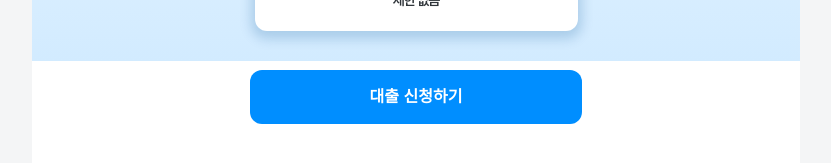
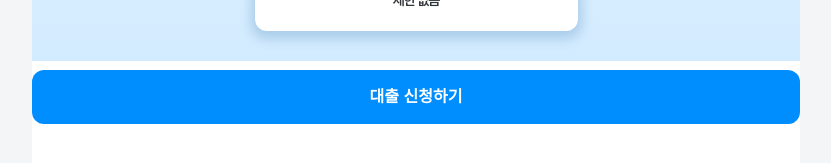
Before and after one commit to mjgwon24/flexrate-front, a Next.js app: page / in a window 1280 px wide. Shown: the part 657-820 px from the top of the page, without its empty margins (224-1055 px from the left). Built offline with nearby package versions, Linux system fonts and the light colour scheme.

Commit message:
fix: 버튼 type 수정 및 width 관련 크기 수정

```diff
--- a/src/components/Button/Button.style.ts
+++ b/src/components/Button/Button.style.ts
@@ -3,32 +3,28 @@ import styled from '@emotion/styled';
 import { semanticColor } from '@/styles/colors';
 import { typoStyleMap } from '@/styles/typos';
 
-import {
-  backgroundColorMap,
-  borderColorMap,
-  ButtonSize,
-  ButtonVarient,
-  sizeWidthMapping,
-  textColorMap,
-} from './Button.type';
+import { ButtonSize, sizeWidthMapping } from './Button.type';
 
 interface StyledButtonProps {
   $size?: ButtonSize;
-  $varient?: ButtonVarient;
+  $bg: string;
+  $border: string;
+  $color: string;
 }
 
 export const ButtonContainer = styled.button<StyledButtonProps>`
   cursor: pointer;
-  ${typoStyleMap['body1_sb']}
-  width: ${({ $size }) => ($size ? sizeWidthMapping[$size] : sizeWidthMapping['XL'])};
+  ${typoStyleMap['body1_sb']};
+  width: ${({ $size }) => sizeWidthMapping[$size ?? 'XL']};
   height: 54px;
   padding: 14px 16px;
+  display: flex;
   justify-content: center;
   align-items: center;
   border-radius: 12px;
-  border: 1px solid ${({ $varient }) => borderColorMap[$varient ?? 'PRIMARY']};
-  background-color: ${({ $varient }) => backgroundColorMap[$varient ?? 'PRIMARY']};
-  color: ${({ $varient }) => textColorMap[$varient ?? 'PRIMARY']};
+  border: 1px solid ${({ $border }) => $border};
+  background-color: ${({ $bg }) => $bg};
+  color: ${({ $color }) => $color};
 
   &:disabled {
     cursor: not-allowed;
--- a/src/components/Button/Button.tsx
+++ b/src/components/Button/Button.tsx
@@ -1,11 +1,18 @@
 'use client';
+import { ButtonContainer } from './Button.style';
+import { ButtonProps, getButtonStyle } from './Button.type';
 
-import { ButtonContainer } from './Button.style';
-import { ButtonProps } from './Button.type';
+const Button = ({ text, size, varient = 'PRIMARY', selected = false, ...props }: ButtonProps) => {
+  const { backgroundColor, borderColor, textColor } = getButtonStyle(varient, selected);
 
-const Button = ({ text, size, varient, ...props }: ButtonProps) => {
   return (
-    <ButtonContainer $size={size} $varient={varient} {...props}>
+    <ButtonContainer
+      $size={size}
+      $bg={backgroundColor}
+      $border={borderColor}
+      $color={textColor}
+      {...props}
+    >
       {text}
     </ButtonContainer>
   );
--- a/src/components/Button/Button.type.ts
+++ b/src/components/Button/Button.type.ts
@@ -9,14 +9,15 @@ export interface ButtonProps extends React.ButtonHTMLAttributes<HTMLButtonElemen
   text: string;
   size?: ButtonSize;
   varient?: ButtonVarient;
+  selected?: boolean;
 }
 
 export const sizeWidthMapping: Record<ButtonSize, string> = {
-  XL: '332px',
+  XL: '100%',
   L: '218px',
-  M: '162px',
-  S: '106px',
-  XS: '77px',
+  M: 'calc(100%/2)',
+  S: 'calc(100%/3)',
+  XS: 'calc(100%/4)',
 };
 
 export const borderColorMap: Partial<Record<ButtonVarient, string>> = {
@@ -39,3 +40,13 @@ export const textColorMap: Record<ButtonVarient, string> = {
   TERTIARY: semanticColor.text.normal.sub3,
   S_SPECIAL: semanticColor.text.normal.sub1,
 };
+
+export const getButtonStyle = (variant: ButtonVarient, isSelected: boolean = false) => {
+  const finalVariant = isSelected ? 'SECONDARY' : variant ?? 'PRIMARY';
+
+  return {
+    backgroundColor: backgroundColorMap[finalVariant],
+    borderColor: borderColorMap[finalVariant] ?? 'transparent',
+    textColor: textColorMap[finalVariant],
+  };
+};
```
